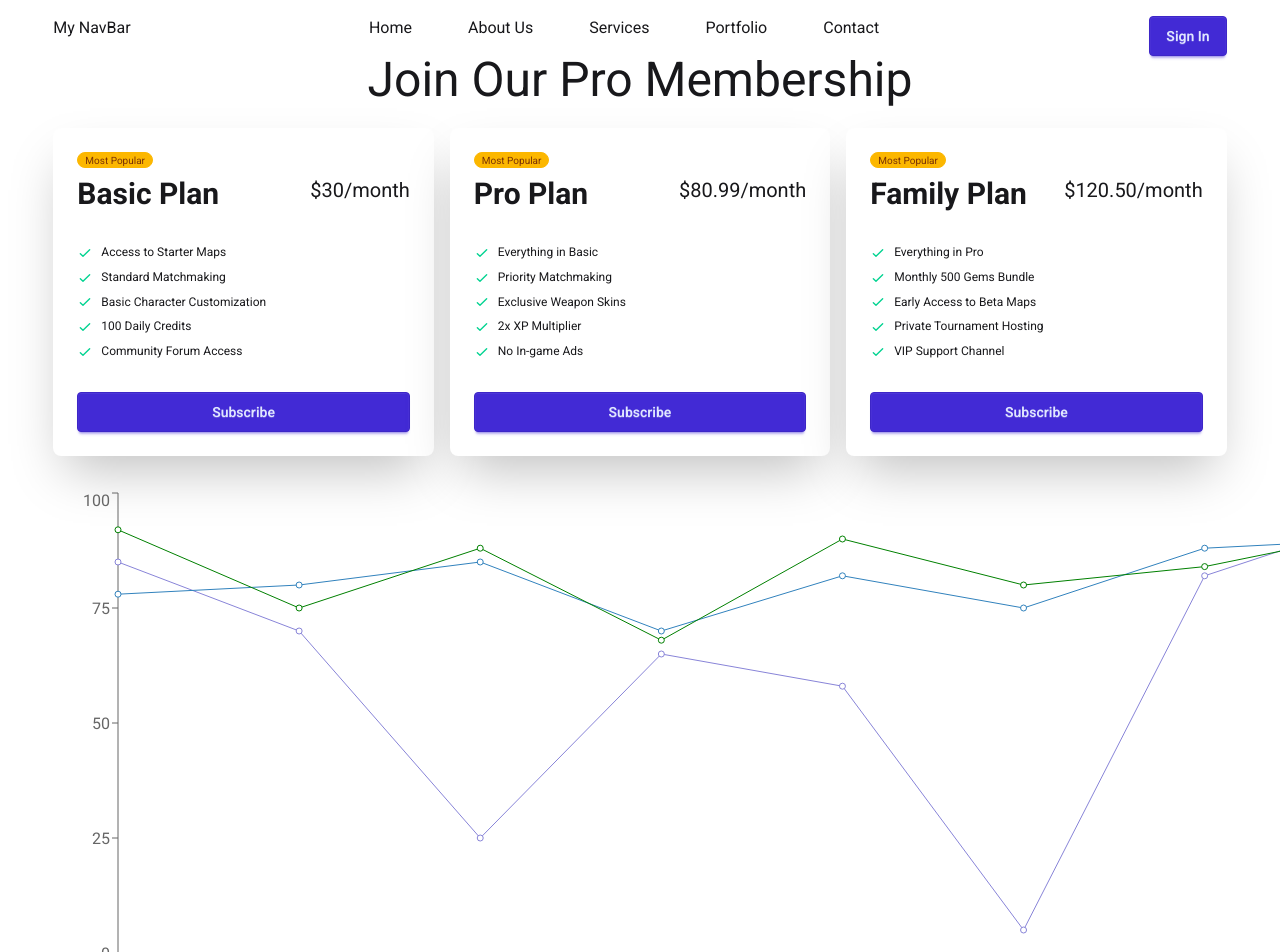
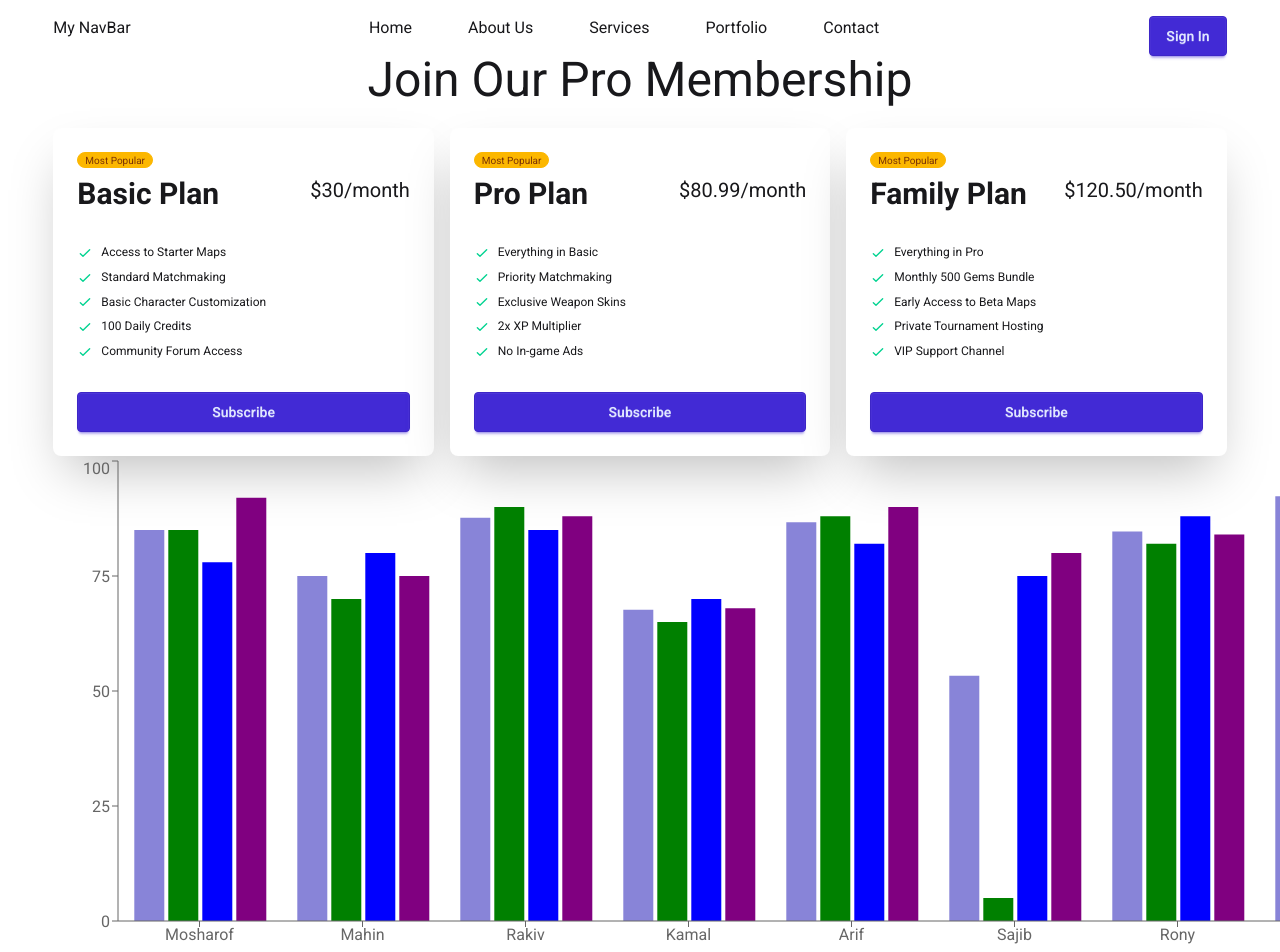
Before and after one commit to programmermosharof/react-ecosystem-practice, a React (Vite) app: page / in a window 1280 px wide. Shown: the top 952 px of the page. Built offline with nearby package versions, Linux system fonts and the light colour scheme.

Commit message:
Module complete

```diff
--- a/src/App.jsx
+++ b/src/App.jsx
@@ -29,12 +29,12 @@ function App() {
 
         </PricingOption>
        </Suspense>
+
        <Suspense fallback="Hi I am Coming">
         <Marks marksPromise={marksPromise}>
 
         </Marks>
        </Suspense>
-
       {/* <DaisyPricing></DaisyPricing> */}
        <ResultChart></ResultChart>
        {/* <Data></Data> */}
--- a/src/Components/ResultChart/Marks.jsx
+++ b/src/Components/ResultChart/Marks.jsx
@@ -21,8 +21,8 @@ const Marks = ({marksPromise}) => {
 
     return (
         <div className='w-11/12 mx-auto'>
-            <BarChart width={1700}  data={marksChartData}>
-            <XAxis dataKey={"name"}></XAxis>
+            <BarChart width={1700} height={500}  data={marksChartData}>
+            <XAxis dataKey={"name"} fill='#0000cc'></XAxis>
             <YAxis></YAxis>
             <Tooltip></Tooltip>
             <Bar dataKey={"avg"} fill="#8884d8" ></Bar>
```
